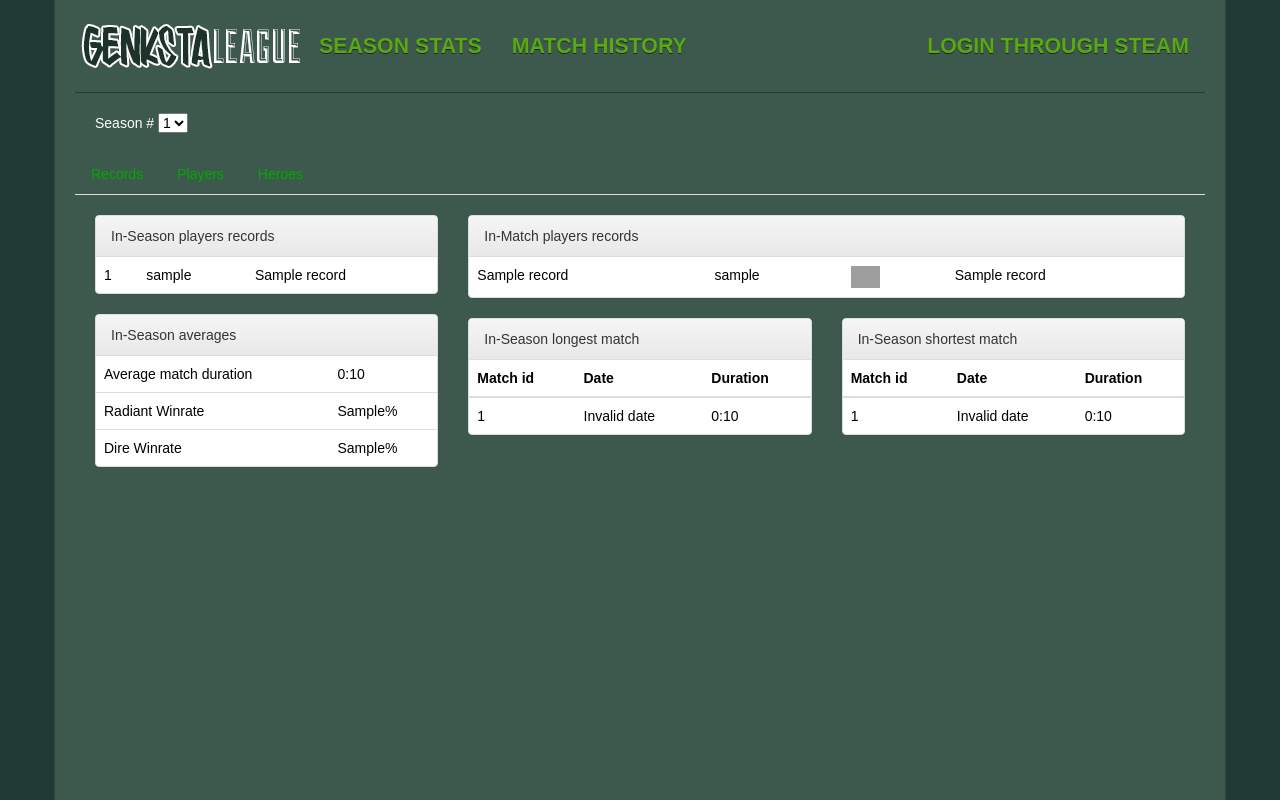
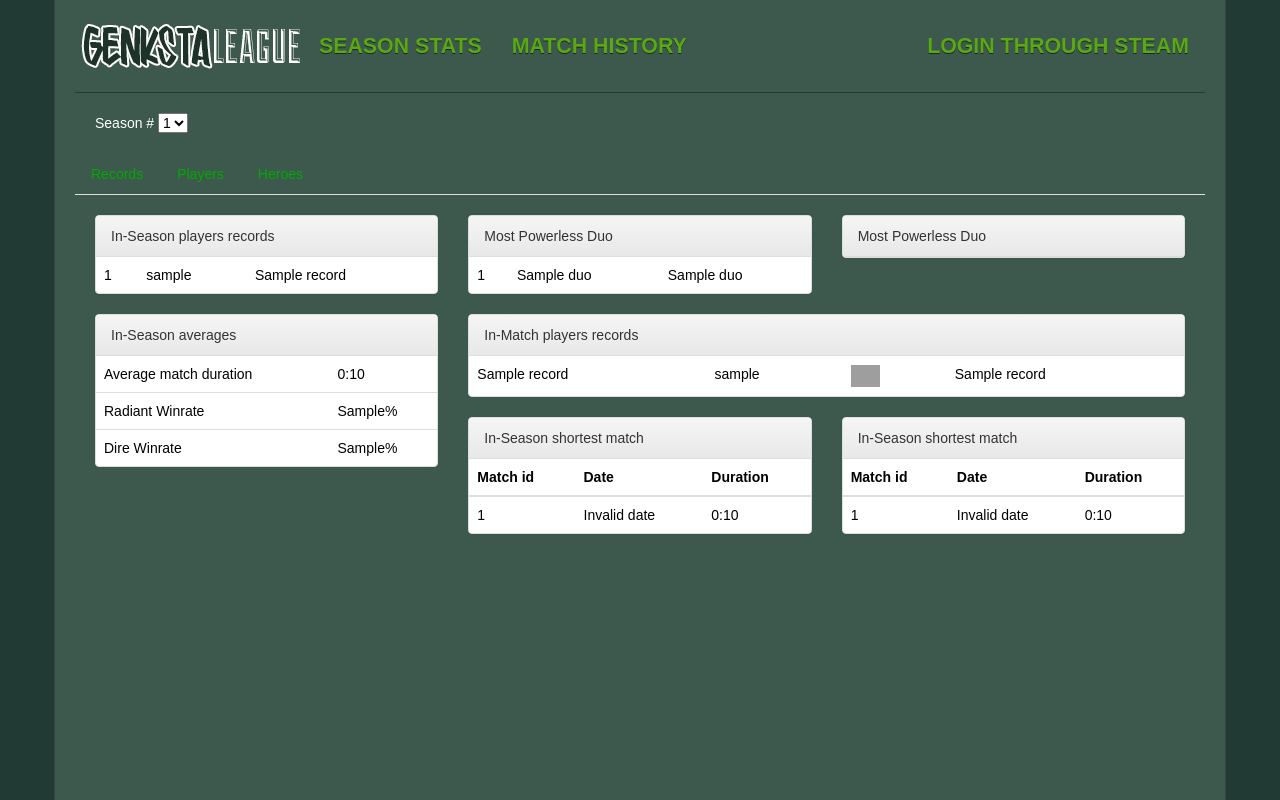
Before and after one commit to Nuqlear/genkstaleague, a Python web app: template gleague/frontend/templates/season/records.html in a window 1280 px wide. Run offline with Jinja, Linux system fonts and the light colour scheme; the template is opened without the code that fills it: most values are stand-ins (such as "Sample title", 1, 10 or a date in 2020); some libraries are stand-ins or nearby versions; some web fonts are replaced; grey boxes are pictures that could not be loaded.

Commit message:
duos in seasons records page

```diff
--- a/gleague/frontend/templates/season/records.html
+++ b/gleague/frontend/templates/season/records.html
@@ -50,6 +50,32 @@
             </div>
         </div>
         <div class="col-md-8">
+            <div class="row">
+                {% for duos in [powerfull_duos, powerless_duos] %}
+                    <div class="col-md-6">
+                        <div class="panel panel-default white_table_hover">
+                            <div class="panel-heading">
+                                {% if duos == powerfull_duos %}
+                                    Most Powerfull Duo
+                                {% else %}
+                                    Most Powerless Duo
+                                {% endif %}
+                            </div>
+                            <table class="table table-hover">
+                                <tbody>
+                                {% for duo in duos %}
+                                    <tr>
+                                        <td>{{ duo[0] }}</td>
+                                        <td>{{ duo[1] }}</td>
+                                        <td>{% if duo[2] > 0 %}+{% endif %}{{ duo[2] }}</td>
+                                    </tr>
+                                {% endfor %}
+                                </tbody>
+                            </table>
+                        </div>
+                    </div>
+                {% endfor %}
+            </div>
             <div class="panel panel-default white_table_hover">
                 <div class="panel-heading">In-Match players records</div>
                 <table class="table table-hover in_match_records_table">
@@ -67,9 +93,14 @@
                 </table>
             </div>
             <div class="row">
+                {% for match in [longest_match, shortest_match] %}
                     <div class="col-md-6">
                         <div class="panel panel-default white_table_hover">
-                        <div class="panel-heading">In-Season longest match</div>
+                            <div class="panel-heading">
+                                In-Season
+                                {% if match == longest_match %} longest {% else %} shortest {% endif %}
+                                match
+                            </div>
                             <table class="table table-hover in_match_records_table">
                                <thead>
                                 <tr>
@@ -79,38 +110,18 @@
                                 </tr>
                                 </thead>
                                 <tbody>
-                            <tr match_id={{ longest_match.id }}>
-                                <td>{{ longest_match.id }}</td>
-                                <td class="start_time">{{ longest_match.start_time }}</td>
+                                <tr match_id={{ match.id }}>
+                                    <td>{{ match.id }}</td>
+                                    <td class="start_time">{{ match.start_time }}</td>
                                     <td>
-                                    {{ longest_match.duration//60 }}:{{ longest_match.duration % 60 }}
+                                        {{ match.duration//60 }}:{{ match.duration % 60 }}
                                     </td>
                                 </tr>
                                 </tbody>
                             </table>
                         </div>
                     </div>
-                <div class="col-md-6">
-                    <div class="panel panel-default white_table_hover">
-                        <div class="panel-heading">In-Season shortest match</div>
-                        <table class="table table-hover in_match_records_table">
-                           <thead>
-                            <tr>
-                                <th>Match id</th>
-                                <th>Date</th>
-                                <th>Duration</th>
-                            </tr>
-                            </thead>
-                            <tbody>
-                            <tr match_id={{ shortest_match.id }}>
-                                <td>{{ shortest_match.id }}</td>
-                                <td class="start_time">{{ shortest_match.start_time }}</td>
-                                <td>{{ shortest_match.duration//60 }}:{{shortest_match.duration % 60}}</td>
-                            </tr>
-                            </tbody>
-                        </table>
-                    </div>
-                </div>
+                {% endfor %}
             </div>
         </div>
     </div>
```
Also changed, not shown: gleague/frontend/seasons.py (+90 -54 lines), 1 other file. Lines whose indentation alone changed are shown as unchanged.
